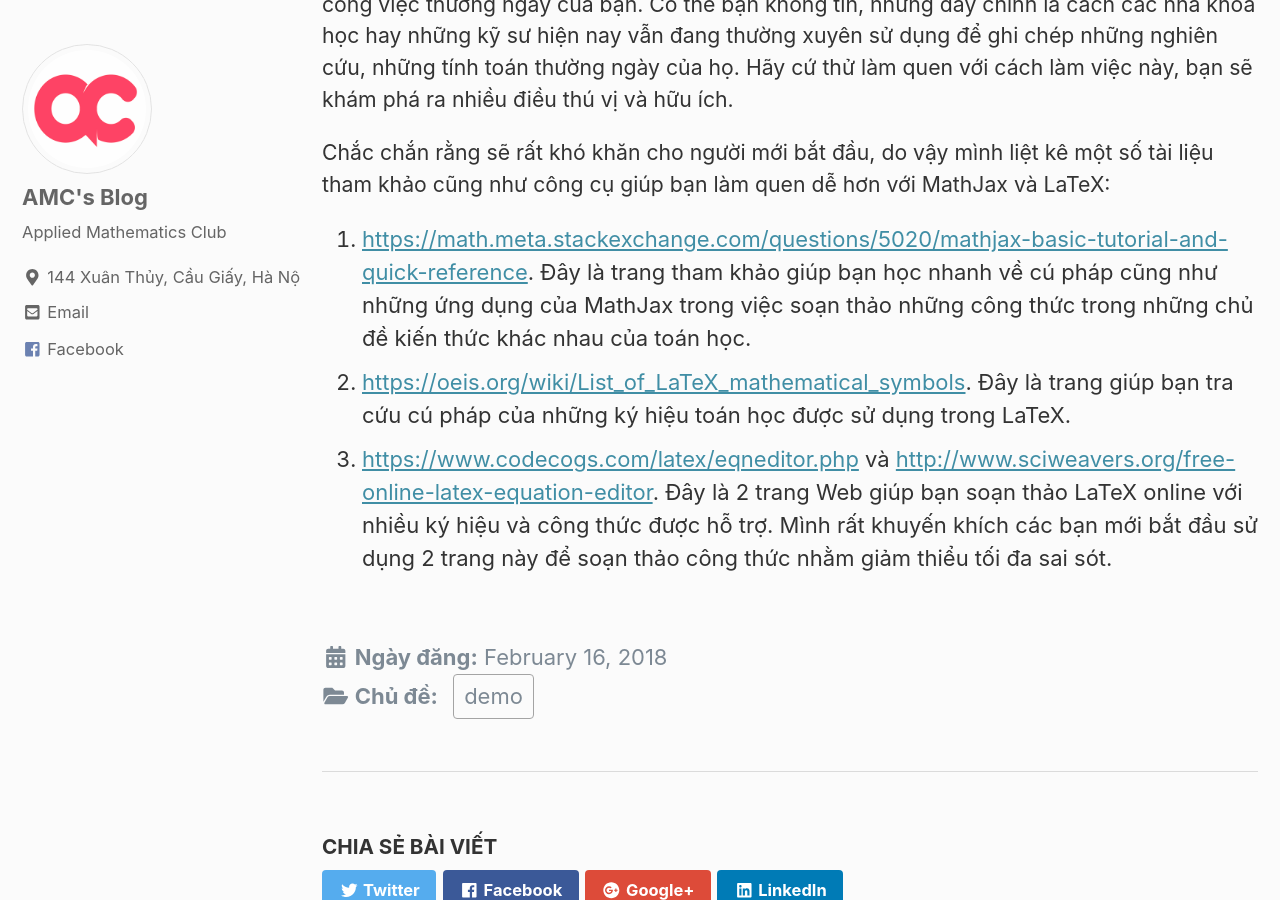
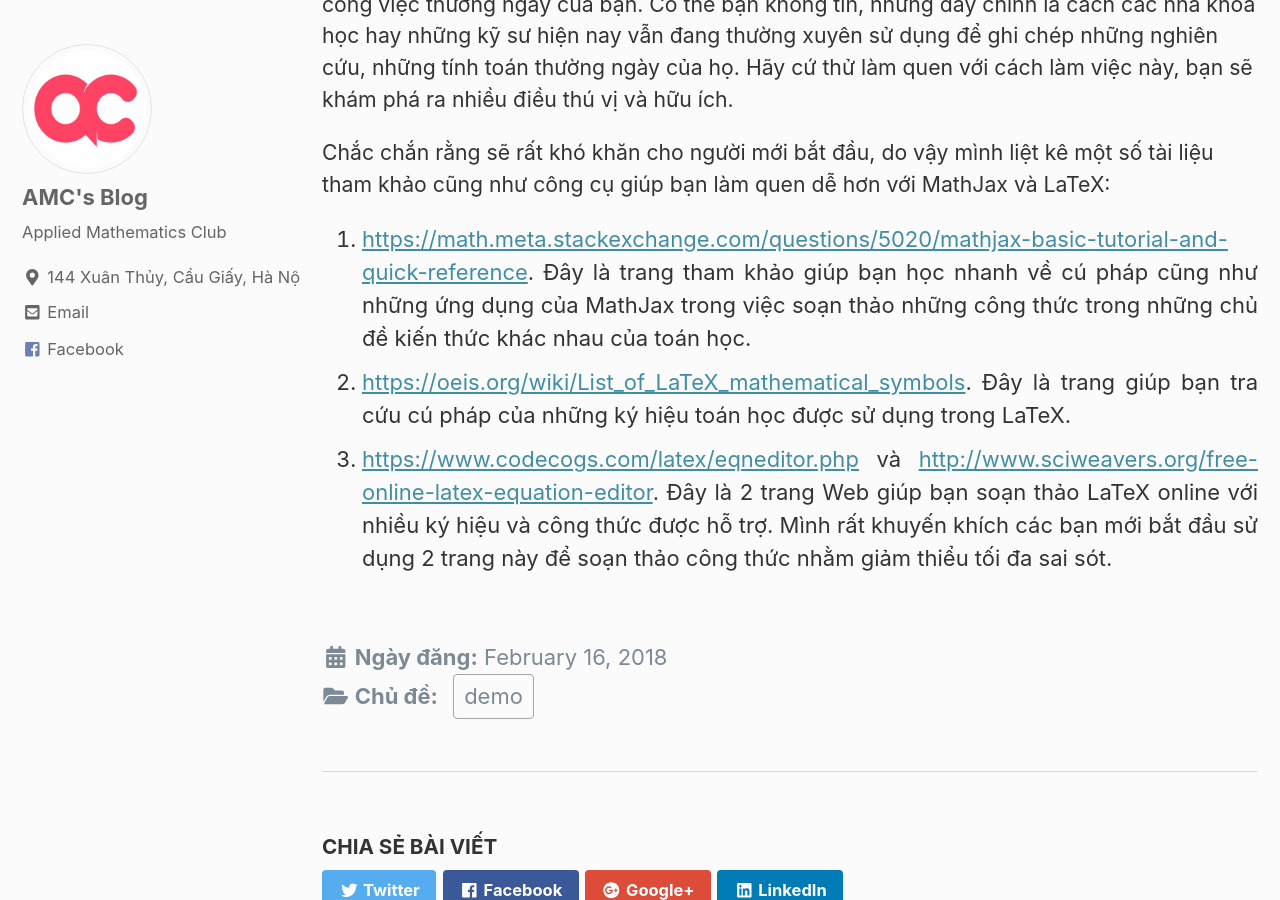
Before and after one commit to amcblog/testvon.github.io, a Jekyll site: the page built from _posts/demo/2018-02-16-demo-4-mathjax.md, in a window 1280 px wide and 900 px high, scrolled down 2463 px. Built offline with Jekyll 4.4.1, drawn with Linux system fonts in a browser that asks for light colours; nearby versions of some CDN libraries; formulas are drawn with MathJax 3.

Commit message:
Update 2018-02-16-demo-4-mathjax.md

```diff
--- a/_posts/demo/2018-02-16-demo-4-mathjax.md
+++ b/_posts/demo/2018-02-16-demo-4-mathjax.md
@@ -99,3 +99,4 @@ Chắc chắn rằng sẽ rất khó khăn cho người mới bắt đầu, do v
 1. <https://math.meta.stackexchange.com/questions/5020/mathjax-basic-tutorial-and-quick-reference>. Đây là trang tham khảo giúp bạn học nhanh về cú pháp cũng như những ứng dụng của MathJax trong việc soạn thảo những công thức trong những chủ đề kiến thức khác nhau của toán học.
 2. <https://oeis.org/wiki/List_of_LaTeX_mathematical_symbols>. Đây là trang giúp bạn tra cứu cú pháp của những ký hiệu toán học được sử dụng trong LaTeX.
 3. <https://www.codecogs.com/latex/eqneditor.php> và <http://www.sciweavers.org/free-online-latex-equation-editor>. Đây là 2 trang Web giúp bạn soạn thảo LaTeX online với nhiều ký hiệu và công thức được hỗ trợ. Mình rất khuyến khích các bạn mới bắt đầu sử dụng 2 trang này để soạn thảo công thức nhằm giảm thiểu tối đa sai sót.
+{: style="text-align: justify;"}
```
